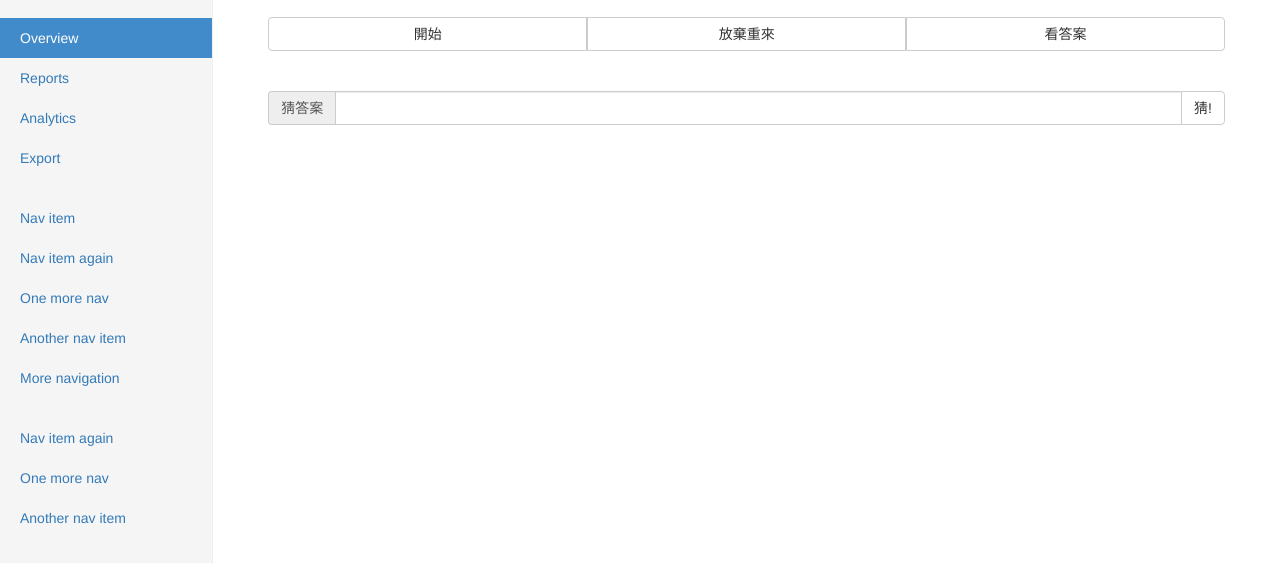
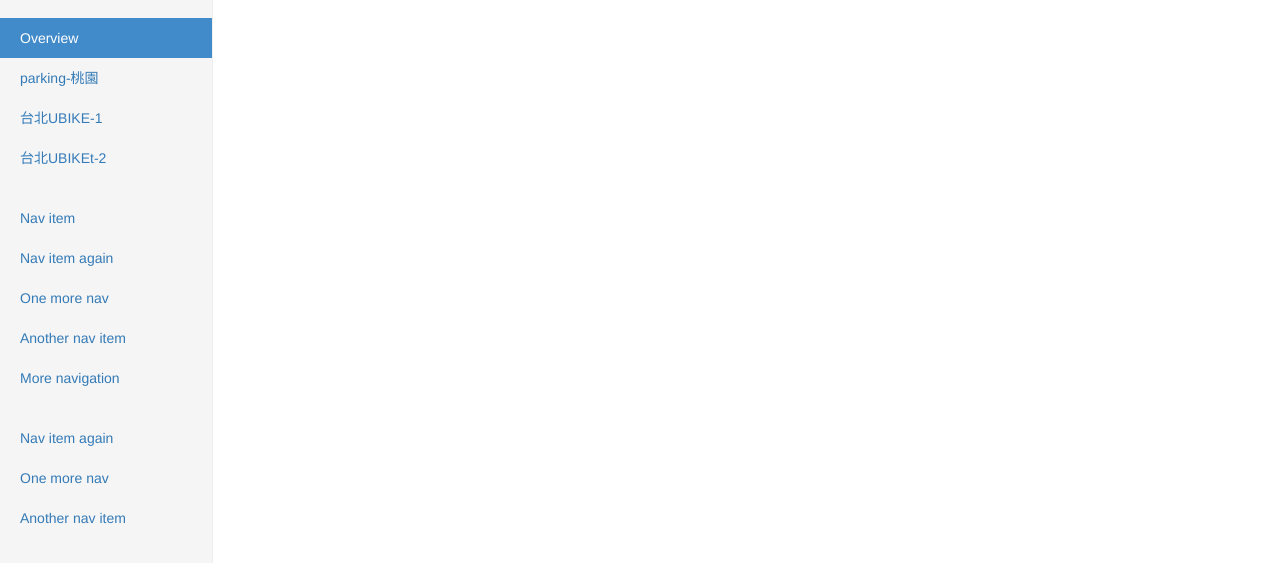
Before and after one commit to washington0318/bs2017-Frontend, a plain HTML site: page codes/index.html in a window 1280 px wide. Shown: the part 53-616 px from the top of the page. Drawn offline with nearby package versions, Linux system fonts and the light colour scheme.

Commit message:
First checkein

```diff
--- a/codes/guess-number.html
+++ b/codes/index.html
@@ -10,7 +10,6 @@
   </head>
 
   <body>
-
     <nav class="navbar navbar-inverse navbar-fixed-top">
       <div class="container-fluid">
         <div class="navbar-header">
@@ -41,9 +40,9 @@
         <div class="col-sm-3 col-md-2 sidebar">
           <ul class="nav nav-sidebar">
             <li class="active"><a href="#">Overview <span class="sr-only">(current)</span></a></li>
-            <li><a href="#">Reports</a></li>
-            <li><a href="#">Analytics</a></li>
-            <li><a href="#">Export</a></li>
+            <li><a href="parking-桃園.html">parking-桃園</a></li>
+            <li><a href="台北UBIKE Sation.html">台北UBIKE-1</a></li>
+            <li><a href="台北UBIKE.html">台北UBIKEt-2</a></li>
           </ul>
           <ul class="nav nav-sidebar">
             <li><a href="">Nav item</a></li>
@@ -63,9 +62,6 @@
             <div class="row">
               <div class="col-md-12">
                 <div class="btn-group btn-group-justified">
-                  <a id="start" type="button" class="btn btn-default">開始</a>
-                  <a id="restart" type="button" class="btn btn-default">放棄重來</a>
-                  <a id="cheat" type="button" class="btn btn-default">看答案</a>
                 </div>
                 <br>
                 <ul id="guessResults" class="list-group">
@@ -77,11 +73,6 @@
                   -->
                 </ul>
                 <div class="input-group">
-                  <span class="input-group-addon" id="sizing-addon1">猜答案</span>
-                  <input id="userGuess" type="text" name="" class="form-control" value="" required="required">
-                  <span class="input-group-btn">
-                    <a id="guess" type="button" class="btn btn-default">猜!</a>
-                  </span>
                 </div>
               </div>
             </div>
```
